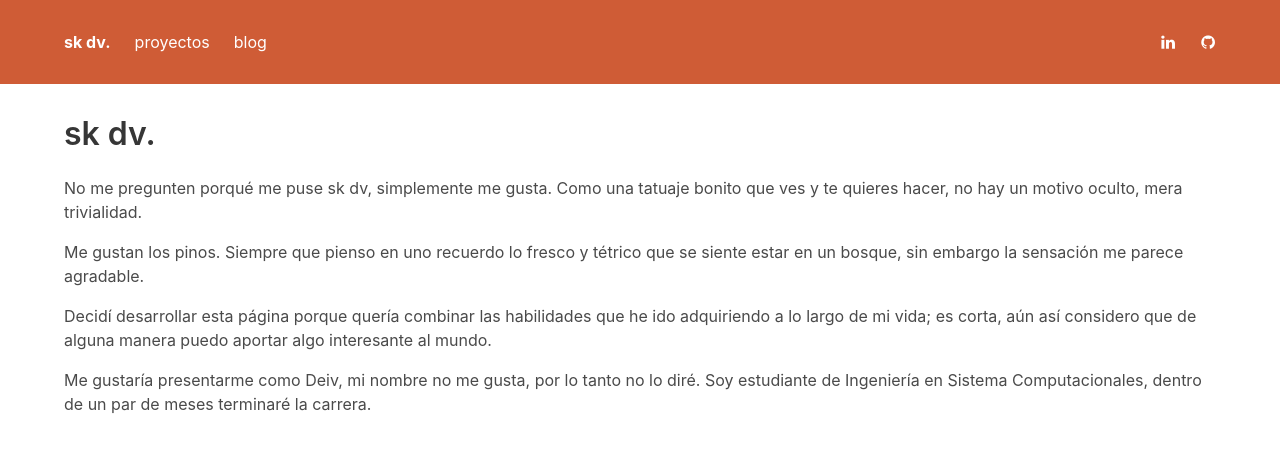
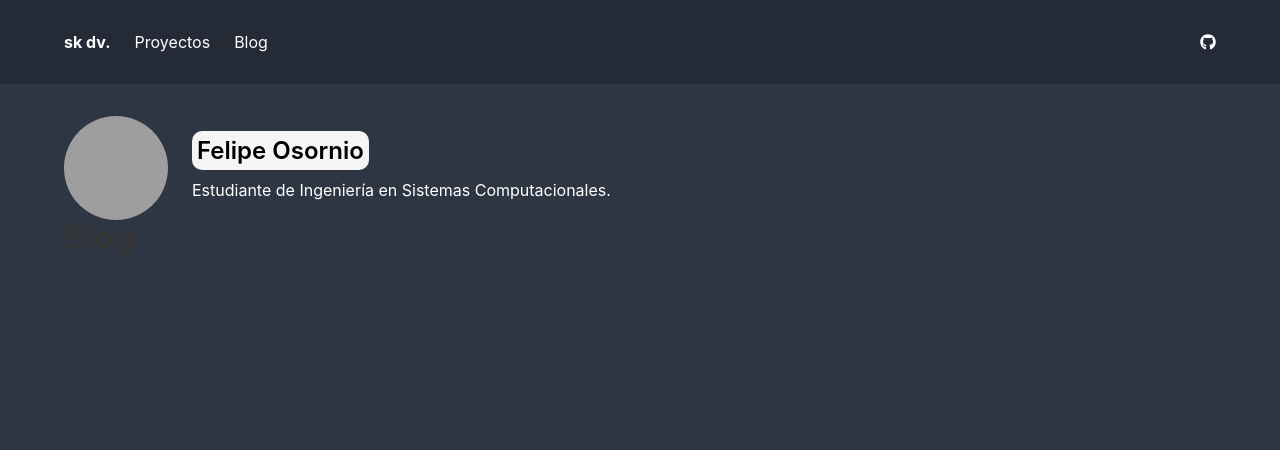
Before and after one commit to sk-dv/sk-dv.github.io, a React (Create React App) app: page /blogs in a window 1280 px wide. Shown: the top 450 px of the page. Built offline with nearby package versions, Linux system fonts and the light colour scheme; grey boxes are pictures that could not be loaded.

Commit message:
Cambio de tema

```diff
--- a/package.json
+++ b/package.json
@@ -15,6 +15,7 @@
     "node-sass": "^4.14.1",
     "react": "^16.13.1",
     "react-dom": "^16.13.1",
+    "react-router-dom": "^5.2.0",
     "react-scripts": "3.4.1",
     "typescript": "^3.7.5"
   },
@@ -42,6 +43,7 @@
     ]
   },
   "devDependencies": {
+    "@types/react-router-dom": "^5.1.5",
     "gh-pages": "^3.1.0"
   }
 }
--- a/public/index.html
+++ b/public/index.html
@@ -1,10 +1,10 @@
 <!DOCTYPE html>
-<html lang="en" class="has-navbar-fixed-top">
+<html lang="en" class="has-navbar-fixed-top has-background-grey">
   <head>
     <meta charset="utf-8" />
 
     <link rel="icon" href="%PUBLIC_URL%/pine.ico" />
-    <link rel="stylesheet" href="https://cdnjs.cloudflare.com/ajax/libs/font-awesome/4.7.0/css/font-awesome.min.css">
+    <script defer src="https://use.fontawesome.com/releases/v5.3.1/js/all.js"></script>
 
     <meta name="viewport" content="width=device-width, initial-scale=1" />
     <meta name="theme-color" content="#000000" />
@@ -26,7 +26,7 @@
     <title>sk dv.</title>
   </head>
   <body>
-    <div id="root" class="has-margin-top-4em"></div>
+    <div id="root"></div>
     <!--
       This HTML file is a template.
       If you open it directly in the browser, you will see an empty page.
--- a/src/components/app.tsx
+++ b/src/components/app.tsx
@@ -1,6 +1,8 @@
 /** Tools */
 import React from "react"
-/** Styles */
+import {BrowserRouter, Route} from "react-router-dom"
+import Blog from "./blog"
+import Main from "./main"
 import "../sass/bulma-config.scss"
 
 function App() {
@@ -20,45 +22,23 @@ function App() {
                     </div>
                     <div className="navbar-menu" id="navMenu">
                         <div className="navbar-start">
-                            <a href="#" className="navbar-item">proyectos</a>
-                            <a href="#" className="navbar-item">blog</a>
+                            <a href="/" className="navbar-item">Proyectos</a>
+                            <a href="/blogs" className="navbar-item">Blog</a>
                         </div>
                         <div className="navbar-end">
-                            <a href="https://www.linkedin.com/in/felipeosornio/" target="_blank" className="navbar-item">
-                                <span className="icon">
-                                    <i className="fa fa-linkedin"/>
-                                </span>
-                            </a>
                             <a href="https://github.com/FelipeOsornio" target="_blank" className="navbar-item">
                                 <span className="icon">
-                                    <i className="fa fa-github"/>
+                                    <i className="fab fa-github"/>
                                 </span>
                             </a>
                         </div>
                     </div>
                 </div>
             </nav>
-            <div className="container">
-                <h1 className="title">sk dv.</h1>
-                <p>
-                    No me pregunten porqué me puse sk dv, simplemente me gusta. Como una tatuaje bonito que ves y te quieres hacer, no hay un motivo
-                    oculto, mera trivialidad.
-                </p>
-                <p>
-                    Me gustan los pinos. Siempre que pienso en uno recuerdo lo fresco y tétrico que se siente estar en un bosque, sin embargo la
-                    sensación
-                    me parece agradable.
-                </p>
-                <p>
-                    Decidí desarrollar esta página porque quería combinar las habilidades que he ido adquiriendo a lo largo de mi vida; es corta, aún
-                    así
-                    considero que de alguna manera puedo aportar algo interesante al mundo.
-                </p>
-                <p>
-                    Me gustaría presentarme como Deiv, mi nombre no me gusta, por lo tanto no lo diré. Soy estudiante de Ingeniería en Sistema
-                    Computacionales, dentro de un par de meses terminaré la carrera.
-                </p>
-            </div>
+            <BrowserRouter>
+                <Route path="/" component={Main}/>
+                <Route path="/blogs" component={Blog} />
+            </BrowserRouter>
         </>
     )
 }
--- /dev/null
+++ b/src/components/blog.tsx
@@ -0,0 +1,12 @@
+/** Tools */
+import React from "react"
+
+export default function Blog() {
+    return (
+        <>
+            <div className="container">
+                <h1 className="title">Blog</h1>
+            </div>
+        </>
+    )
+}
--- /dev/null
+++ b/src/components/main.tsx
@@ -0,0 +1,41 @@
+import React , {useState} from "react"
+import profileImage from "../images/perfil.png";
+
+export default function Main() {
+
+    const [userSpanClass, setUserSpanClass] = useState("")
+    const [nameSpanClass, setNameSpanClass] = useState("")
+
+    const toggleNameUser = () => {
+        setUserSpanClass("show-it")
+        setNameSpanClass("hide-it")
+    }
+
+    const toggleUserName = () => {
+        setUserSpanClass("hide-it")
+        setNameSpanClass("show-it")
+    }
+
+    return (
+        <>
+            <div className="container">
+                <div className="is-vcentered has-margin">
+                    <img id="profile-image-wrapper" src={profileImage} alt="imagen de perfil"/>
+                    <div>
+                        <div className="has-margin-bottom">
+                            <p className="title is-4">
+                                <span id="user-wrapper" className={userSpanClass} onMouseLeave={toggleUserName}>Deiv (sk dv.)</span>
+                                <span id="name-wrapper" className={nameSpanClass} onMouseOver={toggleNameUser}>Felipe Osornio</span>
+                            </p>
+                        </div>
+                        <div>
+                            <p className="subtitle is-6 has-text-white">
+                                Estudiante de Ingeniería en Sistemas Computacionales.
+                            </p>
+                        </div>
+                    </div>
+                </div>
+            </div>
+        </>
+    )
+}
--- a/src/css/app.css
+++ b/src/css/app.css
@@ -1,11 +1,59 @@
 .is-bold {
-  font-weight: bold;
+    font-weight: bold;
 }
 
-.has-margin-top-4em {
-  margin-top: 4em;
+.is-vcentered {
+    display: flex !important;
+    align-items: center !important;
+}
+
+#root {
+    margin-top: 4em;
+}
+
+.has-margin-top-4em
+
+.has-margin {
+    margin: 1em;
+}
+
+.has-margin-bottom {
+    margin-bottom: 1em;
 }
 
 .container > p {
-  margin-bottom: 1em;
+    margin-bottom: 1em;
 }
+
+#profile-image-wrapper {
+    width: 6.5em;
+    height: 6.5em;
+    object-fit: cover;
+    border-radius: 100%;
+    margin-right: 1.5em;
+}
+
+#name-wrapper {
+    cursor: pointer;
+    background-color: whitesmoke;
+    border-radius: 10px;
+    color: black;
+    padding: 5px;
+}
+
+#user-wrapper {
+    cursor: pointer;
+    display: none;
+    background-color: whitesmoke;
+    border-radius: 10px;
+    color: black;
+    padding: 5px;
+}
+
+.show-it {
+    display: initial !important;
+}
+
+.hide-it {
+    display: none;
+}
--- a/src/sass/bulma-config.scss
+++ b/src/sass/bulma-config.scss
@@ -9,10 +9,13 @@ $flame: #CF5C36;
 $platinum: #EBEBEB;
 $indigo-dye: #083D77;
 $gold-crayola: #EFC88B;
+$black-bg: rgb(36, 42, 54);
+$light-black-bg: rgb(46, 53, 67);
 
 /** Set the derived variables **/
 
-$primary: $flame;
+$primary: $black-bg;
+$grey: $light-black-bg;
 
 /** Import the rest of Bulma **/
 
```
Also changed, not shown: 1 other file (tests, documents, lock files or other folders).
